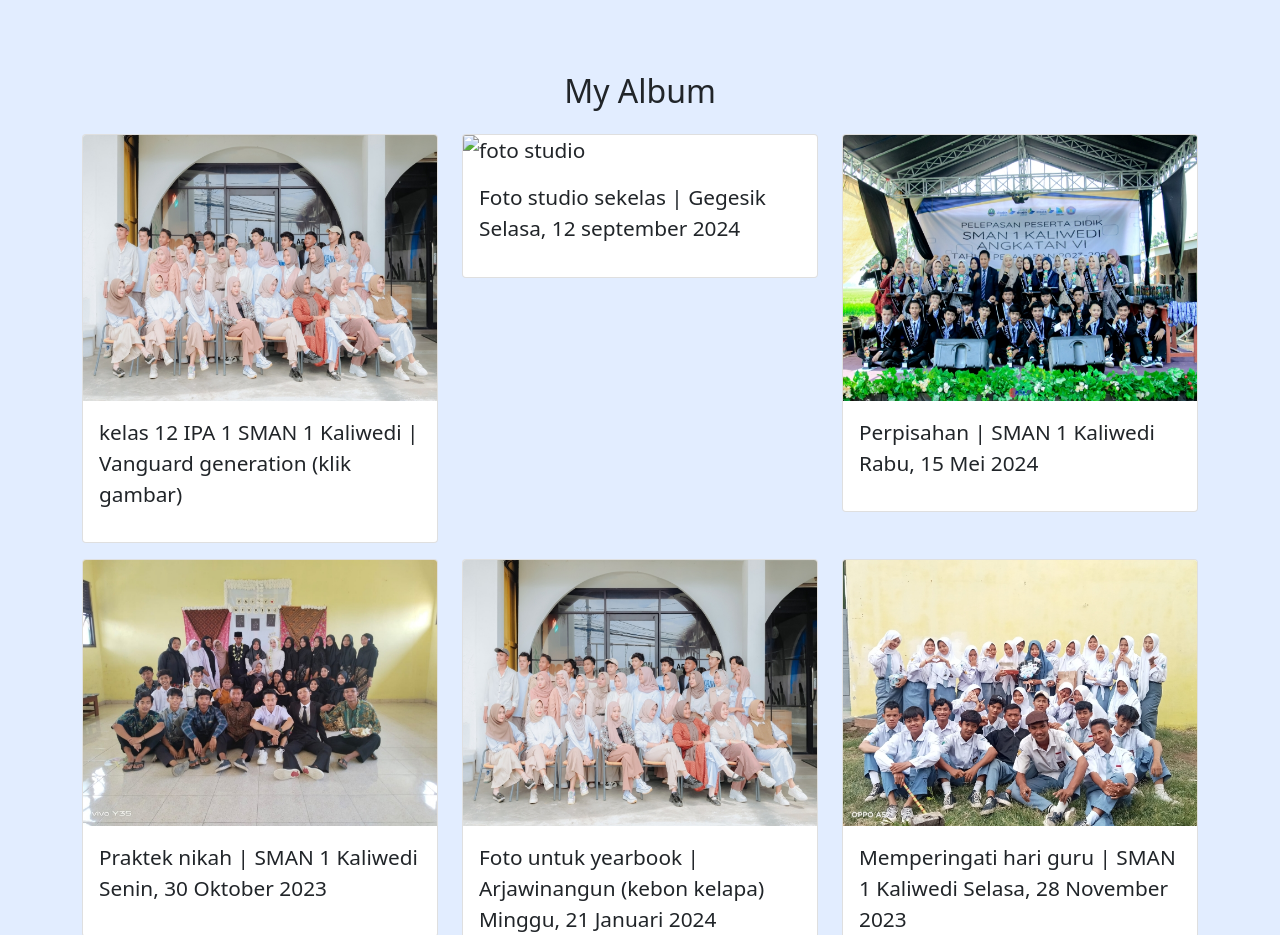
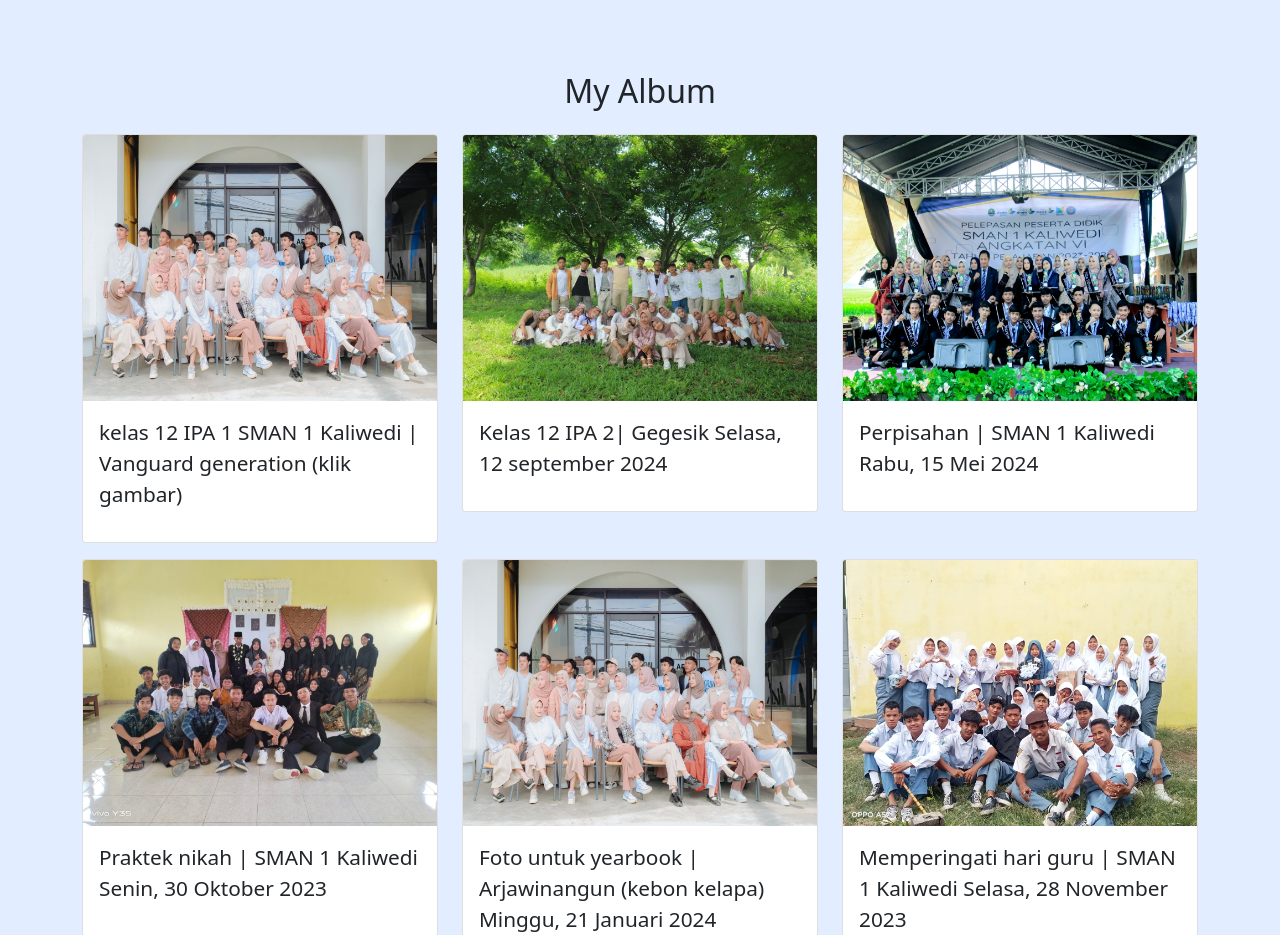
Before and after one commit to akbarputrapamungkas/yearbook-SMANKA, a plain HTML site: page index.html in a window 1280 px wide. Shown: the part 1640-2575 px from the top of the page. Drawn offline with nearby package versions, Linux system fonts and the light colour scheme; files whose address does not match are found by name.

Commit message:
menambhakan ipa 2

```diff
--- a/index.html
+++ b/index.html
@@ -182,7 +182,9 @@
         <div class="row justify-content-center">
           <div class="col-md-4 mb-3">
             <div class="card" data-aos="flip-left" data-aos-offset="500">
-              <a href="https://drive.google.com/drive/folders/1HJbyudthQf5fBM87aitNTWZBbfyKX3rv">
+              <a
+                href="https://drive.google.com/drive/folders/1HJbyudthQf5fBM87aitNTWZBbfyKX3rv"
+              >
                 <img
                   src="vngrd-science-one/img-ipa1/Yearbook.jpg"
                   class="card-img-top"
@@ -193,21 +195,25 @@
 
               <div class="card-body">
                 <p>
-                  kelas 12 IPA 1 SMAN 1 Kaliwedi | Vanguard generation (klik gambar)
+                  kelas 12 IPA 1 SMAN 1 Kaliwedi | Vanguard generation (klik
+                  gambar)
                 </p>
               </div>
             </div>
           </div>
           <div class="col-md-4 mb-3">
             <div class="card" data-aos="flip-up" data-aos-offset="500">
-              <img
-                src="img-ipa1/Ft-studio.jpg"
-                class="card-img-top"
-                alt="foto studio"
-                title="foto studio"
-              />
+              <a
+                href="https://drive.google.com/drive/mobile/folders/1xmw3DygDPPl0ZVLWBEYcZGL5d03bL2Pj?fbclid=PAQ0xDSwKRXcVleHRuA2FlbQIxMQABp4FHNyJUzoReyxJ0ccweVIRxXldtKRtVKVilV4c6lfz3rxQ00qIAPh9jRKMo_aem_07Fpjx7ywJj1yg2mX5Zn_A"
+                ><img
+                  src="bifosst/img-ipa2/yearbook2.jpg"
+                  class="card-img-top"
+                  alt="foto studio"
+                  title="foto studio"
+              /></a>
+
               <div class="card-body">
-                <p>Foto studio sekelas | Gegesik Selasa, 12 september 2024</p>
+                <p>Kelas 12 IPA 2| Gegesik Selasa, 12 september 2024</p>
               </div>
             </div>
           </div>
```
Also changed, not shown: bifosst/img-ipa2/yearbook2.jpg (added).
